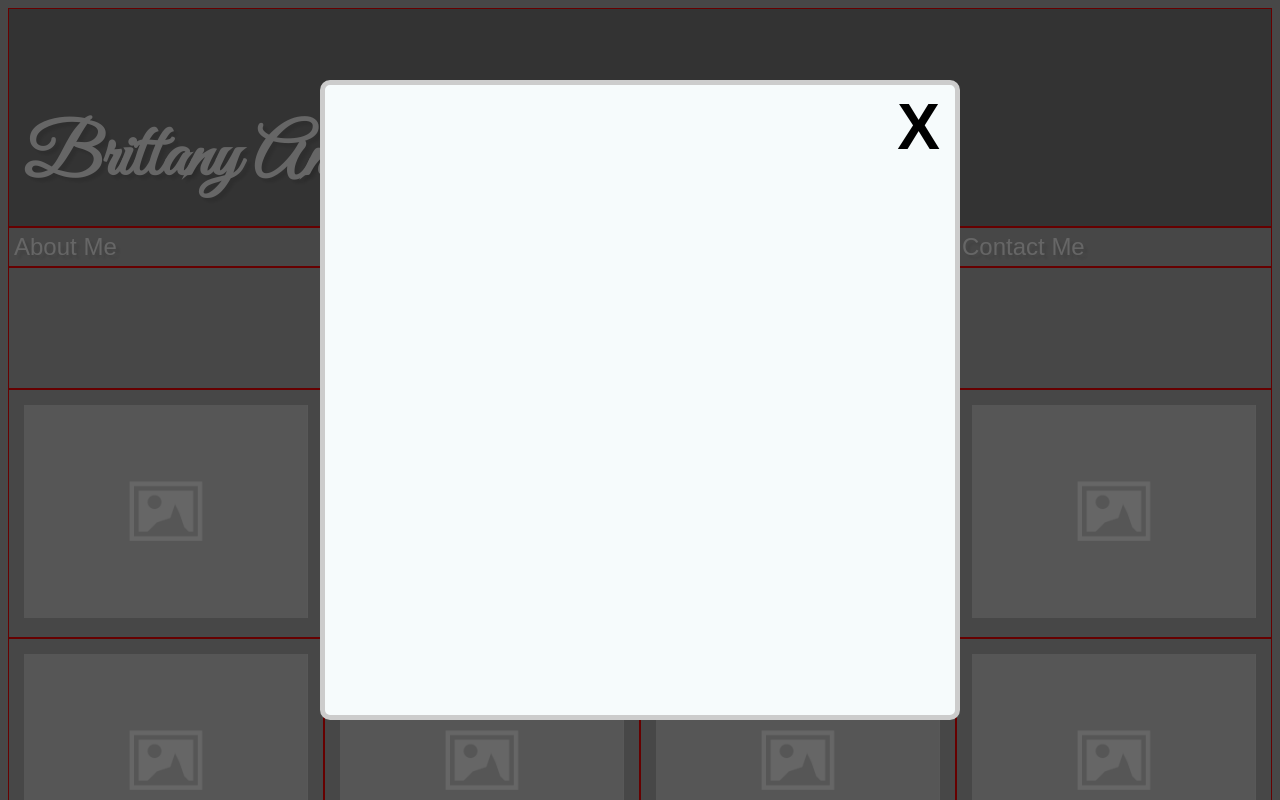
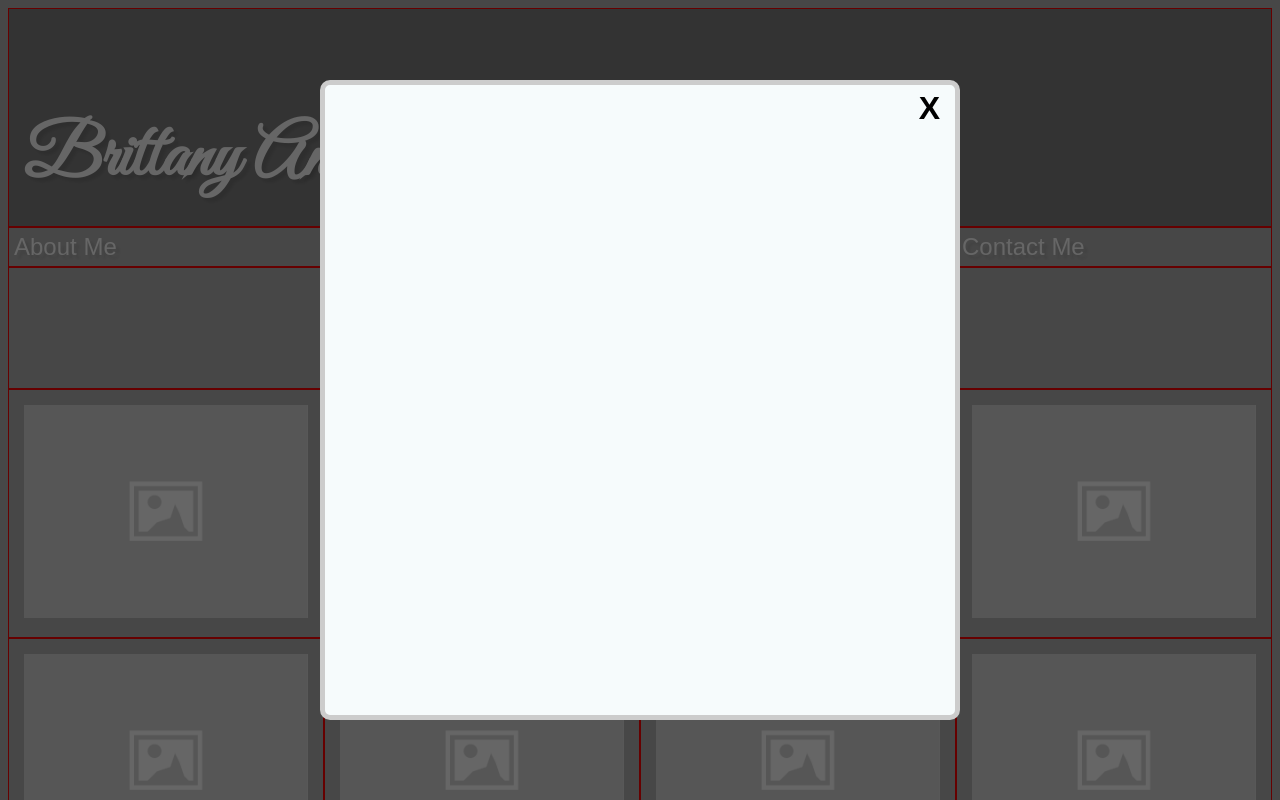
Before and after one commit to erskin19/MI362FinalProject, a PHP site: page /portfolio.php in a window 1280 px wide, after a click that opens the changed part. Run offline with PHP 8.4, Linux system fonts and the light colour scheme; some libraries are stand-ins or nearby versions.

Commit message:
creating popup box

```diff
--- a/css/main.css
+++ b/css/main.css
@@ -128,11 +128,11 @@ header h1{
     position:absolute;
     top: 5px;
     right: 15px;
-    font-size: 4em;
+    font-size: 2em;
     font-weight: bold;
     font-family: "Arial", Arial, sans-serif;
     color: black;
-
+    padding:0;
 }
 
 /* unvisited link */
```
